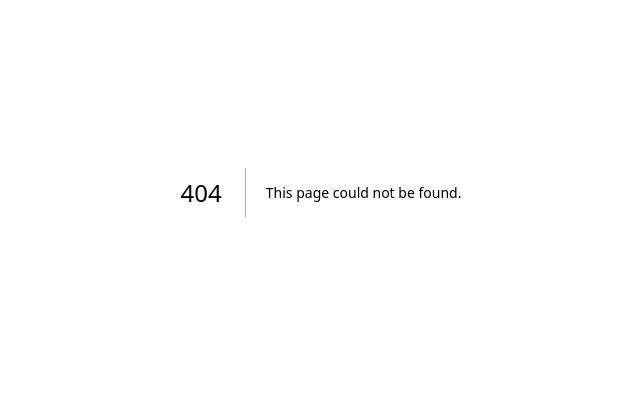
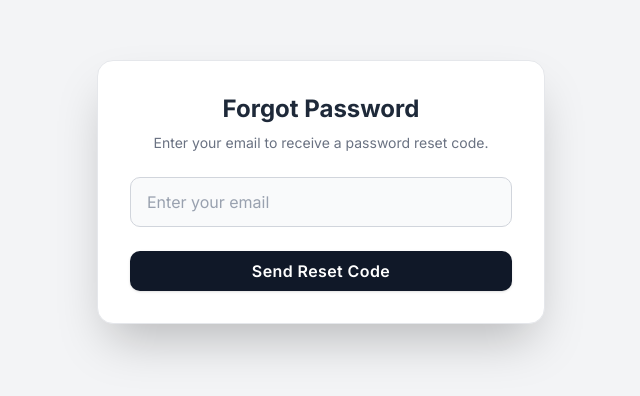
Before and after one commit to nafisreza/rps, a Next.js app: page /forgot-password in a window 1280 px wide. Before the commit this address had no page. Shown: the part 208-604 px from the top of the page, without its empty margins (319-959 px from the left). Built offline with nearby package versions, Linux system fonts and the light colour scheme.

Commit message:
feat: forgot password completed

```diff
--- /dev/null
+++ b/app/forgot-password/page.tsx
@@ -0,0 +1,183 @@
+"use client";
+
+import { useState, useRef, useEffect } from "react";
+import { toast } from "sonner";
+import { redirect } from "next/navigation";
+
+export default function ForgotPasswordPage() {
+  const [step, setStep] = useState(1);
+  const [email, setEmail] = useState("");
+  const [code, setCode] = useState("");
+  const [password, setPassword] = useState("");
+  const [loading, setLoading] = useState(false); // for main form actions
+  const [resendLoading, setResendLoading] = useState(false); // for resend only
+  const [resendTimer, setResendTimer] = useState(0);
+  const timerRef = useRef<NodeJS.Timeout | null>(null);
+
+  useEffect(() => {
+    if (resendTimer > 0) {
+      timerRef.current = setTimeout(
+        () => setResendTimer(resendTimer - 1),
+        1000
+      );
+    } else if (timerRef.current) {
+      clearTimeout(timerRef.current);
+    }
+    return () => {
+      if (timerRef.current) clearTimeout(timerRef.current);
+    };
+  }, [resendTimer]);
+
+  async function handleRequest(e?: React.FormEvent) {
+    if (e) e.preventDefault();
+    setResendLoading(true);
+    const res = await fetch("/api/auth/request-reset", {
+      method: "POST",
+      headers: { "Content-Type": "application/json" },
+      body: JSON.stringify({ email }),
+    });
+    setResendLoading(false);
+    if (res.ok) {
+      setStep(2);
+      setResendTimer(20);
+      toast.success("A reset code has been sent to your email.");
+    } else {
+      toast.error("Failed to send reset code. Please check your email.");
+    }
+  }
+
+  async function handleVerify(e: React.FormEvent) {
+    e.preventDefault();
+    setLoading(true);
+    const res = await fetch("/api/auth/verify-reset", {
+      method: "POST",
+      headers: { "Content-Type": "application/json" },
+      body: JSON.stringify({ email, code }),
+    });
+    setLoading(false);
+    if (res.ok) {
+      setStep(3);
+      toast.success("Code verified! Set your new password.");
+    } else {
+      toast.error("Invalid or expired code.");
+    }
+  }
+
+  function isStrongPassword(pw: string) {
+    // At least 8 chars, 1 uppercase, 1 lowercase, 1 number, 1 special char
+    return /^(?=.*[a-z])(?=.*[A-Z])(?=.*\d)(?=.*[!@#$%^&*()_+\-=[\]{};':"\\|,.<>/?]).{8,}$/.test(
+      pw
+    );
+  }
+
+  async function handleReset(e: React.FormEvent) {
+    e.preventDefault();
+    if (!isStrongPassword(password)) {
+      toast.error("Password is not strong enough.");
+      return;
+    }
+    setLoading(true);
+    const res = await fetch("/api/auth/reset-password", {
+      method: "POST",
+      headers: { "Content-Type": "application/json" },
+      body: JSON.stringify({ email, code, password }),
+    });
+    setLoading(false);
+    if (res.ok) {
+      toast.success("Password reset successful! You can now log in.");
+      redirect("/");
+    } else {
+      toast.error("Failed to reset password. Try again.");
+    }
+  }
+
+  return (
+    <div className="min-h-screen flex items-center justify-center bg-gray-100">
+      <div className="w-full max-w-md bg-white rounded-2xl shadow-2xl border border-gray-200 p-8 flex flex-col items-center">
+        <h2 className="text-2xl font-bold mb-2 text-gray-800">
+          Forgot Password
+        </h2>
+        <p className="text-sm text-gray-500 mb-6 text-center">
+          Enter your email to receive a password reset code.
+        </p>
+        {step === 1 && (
+          <form onSubmit={handleRequest} className="w-full space-y-4">
+            <input
+              type="email"
+              value={email}
+              onChange={(e) => setEmail(e.target.value)}
+              required
+              className="w-full px-4 py-3 border border-gray-300 rounded-lg focus:outline-none focus:ring-2 focus:ring-indigo-200 text-gray-800 placeholder-gray-400 bg-gray-50"
+              placeholder="Enter your email"
+              autoComplete="email"
+            />
+            <button
+              type="submit"
+              className="w-full bg-gray-900 hover:bg-gray-700 text-white font-semibold py-2 px-6 rounded-[10px] shadow transition-all duration-200 tracking-wide mt-2 cursor-pointer"
+              disabled={loading}
+            >
+              {loading ? "Sending..." : "Send Reset Code"}
+            </button>
+          </form>
+        )}
+        {step === 2 && (
+          <>
+            <form onSubmit={handleVerify} className="w-full space-y-4">
+              <input
+                type="text"
+                value={code}
+                onChange={(e) => setCode(e.target.value)}
+                required
+                className="w-full px-4 py-3 border border-gray-300 rounded-lg focus:outline-none focus:ring-2 focus:ring-indigo-200 text-gray-800 placeholder-gray-400 bg-gray-50"
+                placeholder="Enter the code you received"
+              />
+              <button
+                type="button"
+                onClick={() => handleRequest()}
+                className="w-full flex justify-end text-sm bg-transparent text-red-600 transition-all duration-200 cursor-pointer disabled:opacity-60 disabled:cursor-not-allowed"
+                disabled={resendTimer > 0 || resendLoading}
+              >
+                {resendLoading
+                  ? "Sending..."
+                  : resendTimer > 0
+                  ? `Resend code (${resendTimer}s)`
+                  : "Resend code"}
+              </button>
+              <button
+                type="submit"
+                className="w-full bg-gray-900 hover:bg-gray-700 text-white font-semibold py-2 px-6 rounded-[10px] shadow transition-all duration-200 tracking-wide mt-2 cursor-pointer"
+                disabled={loading}
+              >
+                {loading ? "Verifying..." : "Verify Code"}
+              </button>
+            </form>
+          </>
+        )}
+        {step === 3 && (
+          <form onSubmit={handleReset} className="w-full space-y-4">
+            <input
+              type="password"
+              value={password}
+              onChange={(e) => setPassword(e.target.value)}
+              required
+              className="w-full px-4 py-3 border border-gray-300 rounded-lg focus:outline-none focus:ring-2 focus:ring-indigo-200 text-gray-800 placeholder-gray-400 bg-gray-50"
+              placeholder="Enter new password"
+              autoComplete="new-password"
+            />
+            <div className="text-xs text-gray-500 mb-1">
+              Password must be at least 8 characters and include uppercase,
+              lowercase, number, and special character.
+            </div>
+            <button
+              type="submit"
+              className="w-full bg-gray-900 hover:bg-gray-700 text-white font-semibold py-2 px-6 rounded-[10px] shadow transition-all duration-200 tracking-wide mt-2 cursor-pointer"
+              disabled={loading}
+            >
+              {loading ? "Resetting..." : "Reset Password"}
+            </button>
+          </form>
+        )}
+      </div>
+    </div>
+  );
+}
```
